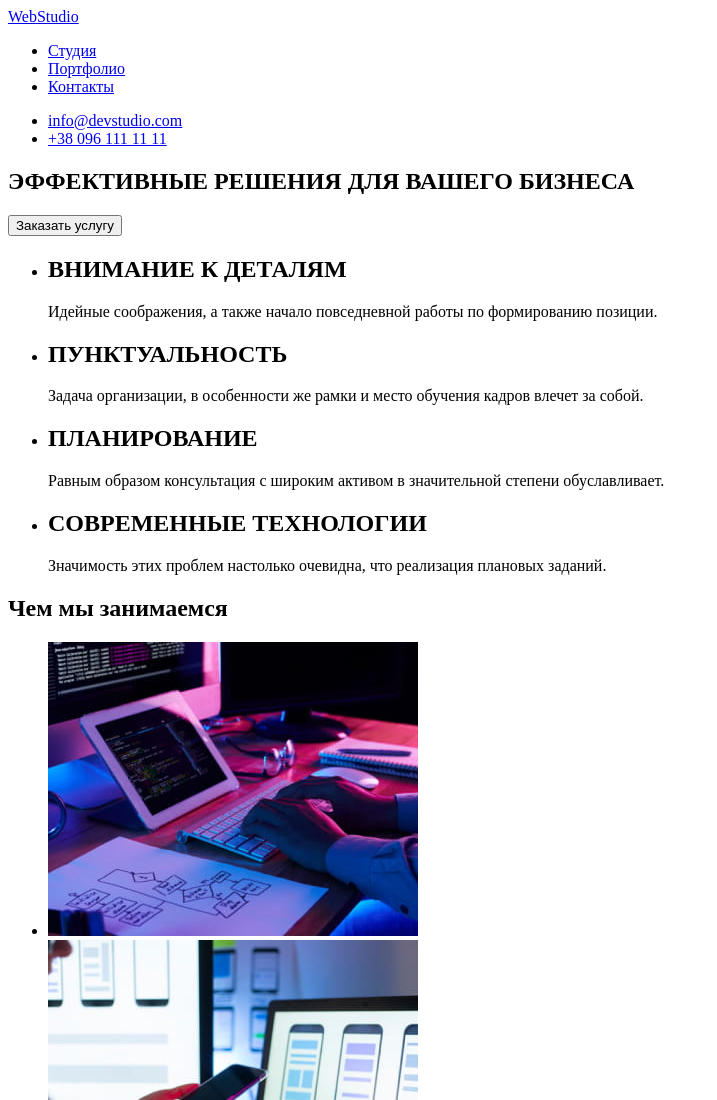
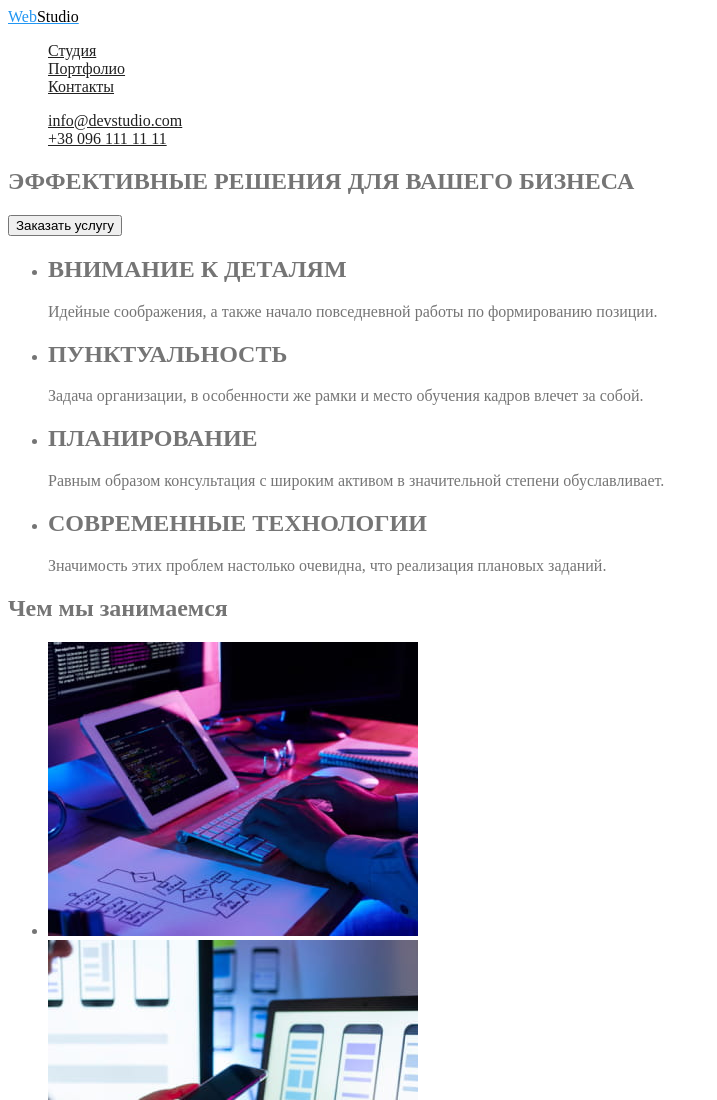
Before and after one commit to Industrialguard/goit-markup-hw-02, a plain HTML site: page index.html in a window 1280 px wide. Shown: the top 1100 px of the page, without its empty margins (0-717 px from the left). Drawn offline with Linux system fonts and the light colour scheme.

Commit message:
Добавлены стили
Добавили стили для header + Title WebStudio

```diff
--- a/css/styles.css
+++ b/css/styles.css
@@ -0,0 +1,37 @@
+body {
+  background-color: #fff;
+  color: #757575;
+}
+
+.list {
+  list-style: none;
+}
+
+/* Site header */
+.navigation-logo {
+  color: #2196f3;
+}
+
+.navigation-title {
+  color: #000000;
+}
+
+.site-nav .link {
+  color: #212121;
+}
+.site-nav .link:hover {
+  color: #2196f3;
+}
+
+.header-contacts .link {
+  color: #212121;
+}
+
+.header-contacts .link:hover {
+  color: #2196f3;
+}
+
+/* цвет основного текста #757575  */
+/* вторичный цвет #212121*/
+/* белый цвет
+/* акцентный цвет #2196F3 */
--- a/index.html
+++ b/index.html
@@ -11,18 +11,30 @@
     <!--Шапка сайта-->
     <header>
       <nav>
-        <a href="/" lang="en">WebStudio</a>
+        <a href="/" lang="en" class="navigation-logo"
+          >Web<span class="navigation-title">Studio</span></a
+        >
 
-        <ul>
-          <li><a href="#">Студия</a></li>
-          <li><a href="./portfolio.html">Портфолио</a></li>
-          <li><a href="#">Контакты</a></li>
+        <ul class="site-nav list">
+          <li><a href="#" class="site-nav link">Студия</a></li>
+          <li>
+            <a href="./portfolio.html" class="site-nav link">Портфолио</a>
+          </li>
+          <li><a href="#" class="site-nav link">Контакты</a></li>
         </ul>
       </nav>
 
-      <ul>
-        <li><a href="mailto:info@devstudio.com">info@devstudio.com</a></li>
-        <li><a href="tel:+380961111111">+38 096 111 11 11</a></li>
+      <ul class="header-contacts list">
+        <li>
+          <a href="mailto:info@devstudio.com" class="contact-list link"
+            >info@devstudio.com</a
+          >
+        </li>
+        <li>
+          <a href="tel:+380961111111" class="contact-list link"
+            >+38 096 111 11 11</a
+          >
+        </li>
       </ul>
     </header>
 
```
